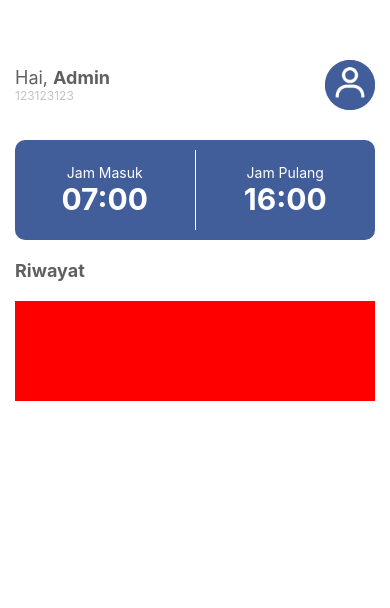
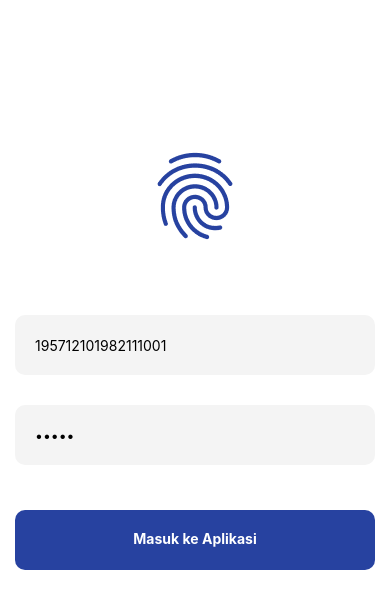
Before and after one commit to qlxdev/mqr-presensi, a React Native app: screen /Login in a window 390 px wide. Shown: the top 608 px of the page. Built offline with nearby package versions, Linux system fonts and the light colour scheme; no server answers.

Commit message:
setting up dashboard

```diff
--- a/App.js
+++ b/App.js
@@ -1,10 +1,36 @@
 import * as React from "react";
 import { Text, View, SafeAreaView } from "react-native";
+import { NavigationContainer } from "@react-navigation/native";
+import { createNativeStackNavigator } from "@react-navigation/native-stack";
 
 // load pages
 import Login from "./src/pages/Login";
 import Dashboard from "./src/pages/Dashboard";
+import Scanner from "./src/pages/Scanner";
+
+const Stack = createNativeStackNavigator();
+
+function MyStack() {
+  return (
+    <Stack.Navigator>
+      <Stack.Screen
+        name="Login"
+        component={Login}
+        options={{ headerShown: false }}
+      />
+      <Stack.Screen
+        name="Dashboard"
+        component={Dashboard}
+        options={{ headerShown: false }}
+      />
+    </Stack.Navigator>
+  );
+}
 
 export default function App() {
-  return <Dashboard />;
+  return (
+    <NavigationContainer>
+      <MyStack />
+    </NavigationContainer>
+  );
 }
--- a/src/pages/Dashboard.js
+++ b/src/pages/Dashboard.js
@@ -8,6 +8,7 @@ import {
 } from "react-native";
 import React, { useEffect, useState } from "react";
 import Axios from "axios";
+import AsyncStorage from "@react-native-async-storage/async-storage";
 
 import UserAvatar from "../assets/images/user-avatar.png";
 
@@ -18,21 +19,30 @@ const Dashboard = () => {
   const [error, setError] = useState(false);
   const [data, setData] = useState([]);
 
-  async function fetchData() {
-    try {
-      const res = await Axios.get(
-        "https://jsonplaceholder.typicode.com/todos/2"
-      );
-      setData(res.data);
-    } catch (error) {
-      setError(error.response.data);
-      alert(error.toString());
+  const [nama, setNama] = useState("");
+  const [nip, setNip] = useState("");
+
+  AsyncStorage.getItem("user", (error, result) => {
+    if (result) {
+      let user = JSON.parse(result);
+      setNama(user.nama);
+      setNip(user.nip);
     }
-  }
+  });
 
-  useEffect(() => {
-    fetchData();
-  });
+  // async function fetchData() {
+  //   try {
+  //     const json = AsyncStorage.getItem("token");
+  //     console.log(json);
+  //   } catch (error) {
+  //     setError(error.response.data);
+  //     alert(error.toString());
+  //   }
+  // }
+
+  // useEffect(() => {
+  //   fetchData();
+  // }, []);
 
   // console.log(data);
 
@@ -62,10 +72,10 @@ const Dashboard = () => {
                 <Text
                   style={{ color: "#606060", fontWeight: "bold", fontSize: 18 }}
                 >
-                  Admin
+                  {nama}
                 </Text>
               </View>
-              <Text style={{ fontSize: 12, color: "#C4C4C4" }}>123123123</Text>
+              <Text style={{ fontSize: 12, color: "#C4C4C4" }}>{nip}</Text>
             </View>
           </View>
           <View
--- a/src/pages/Login.js
+++ b/src/pages/Login.js
@@ -8,18 +8,43 @@ import {
   TextInput,
   TouchableOpacity,
   ScrollView,
+  ToastAndroid,
+  Alert,
 } from "react-native";
 import React from "react";
 import Logo from "../assets/images/ion_finger-print-outline.png";
+import Axios from "axios";
+import AsyncStorage from "@react-native-async-storage/async-storage";
 
-const { width, height } = Dimensions.get("window");
+const { height } = Dimensions.get("window");
 
-const Login = () => {
-  const [nip, setNip] = React.useState(null);
-  const [password, setPassword] = React.useState(null);
+const Login = ({ navigation }) => {
+  const [nip, setNip] = React.useState("195712101982111001");
+  const [password, setPassword] = React.useState("19571");
+
+  const doUserLogin = async function () {
+    const API_URL = "https://muzayin.my.id/api/qrcode/v1/login";
+    return Axios.post(API_URL, {
+      username: nip,
+      password: password,
+    }).then((response) => {
+      if (response.data == "") {
+        Alert.alert("NIP / Password salah!");
+      } else {
+        try {
+          AsyncStorage.setItem("user", JSON.stringify(response.data));
+        } catch (error) {
+          console.log(error);
+        }
+        navigation.navigate("Dashboard");
+      }
+    });
+  };
+
   return (
     <>
       <ScrollView style={styles.container} showsVerticalScrollIndicator={false}>
+        <View style={{ height: 50 }} />
         <View
           style={{
             height: 100,
@@ -32,28 +57,26 @@ const Login = () => {
 
         <TextInput
           style={styles.input}
-          onChangeText={setNip}
           placeholder="Masukkan NIP"
           value={nip}
           keyboardType="numeric"
+          onChangeText={(text) => setNip(text)}
         />
         <TextInput
           style={styles.input}
-          onChangeText={setPassword}
           value={password}
           placeholder="Masukkan Password"
           underlineColorAndroid="transparent"
           keyboardType="visible-password"
+          secureTextEntry={true}
+          onChangeText={(text) => setPassword(text)}
         />
 
         <View style={{ height: 30 }} />
 
-        <TouchableOpacity style={styles.btnLogin}>
+        <TouchableOpacity style={styles.btnLogin} onPress={() => doUserLogin()}>
           <Text style={styles.btnText}>Masuk ke Aplikasi</Text>
         </TouchableOpacity>
-        <View style={{ alignItems: "center", marginTop: 60 }}>
-          <Text>App v.1.1</Text>
-        </View>
       </ScrollView>
     </>
   );
```
